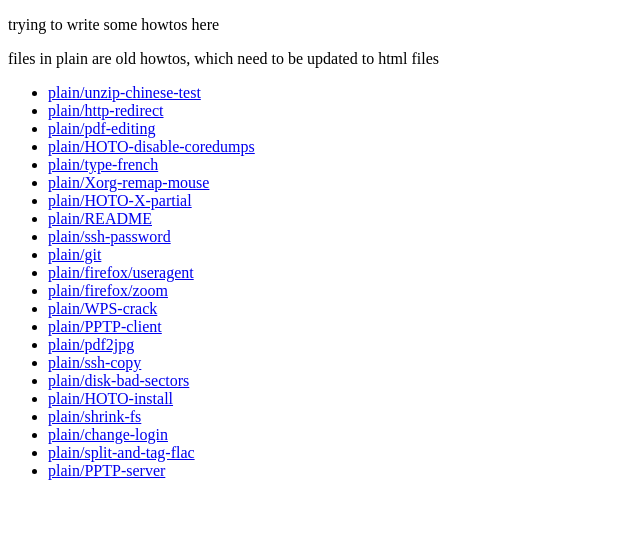
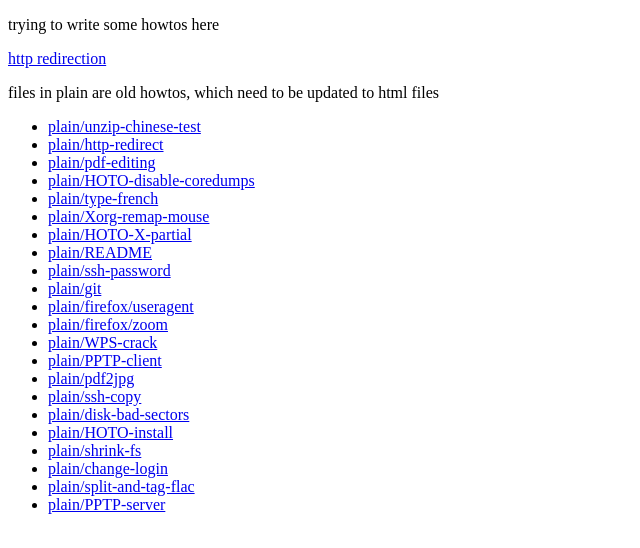
Before and after one commit to theodore/theodore.github.io, a plain HTML site: page index.html in a window 1280 px wide. Shown: the whole page, without its empty margins (0-640 px from the left). Drawn offline with Linux system fonts and the light colour scheme.

Commit message:
http redirection

```diff
--- a/index.html
+++ b/index.html
@@ -3,6 +3,7 @@
 <html>
 <body>
     <p> trying to write some howtos here </p>
+    <a href="http/redirect.md">http redirection</a>
     <p> files in plain are old howtos, which need to be updated to html files </p>
 
     <ul>
```
Also changed, not shown: 1 other file.
